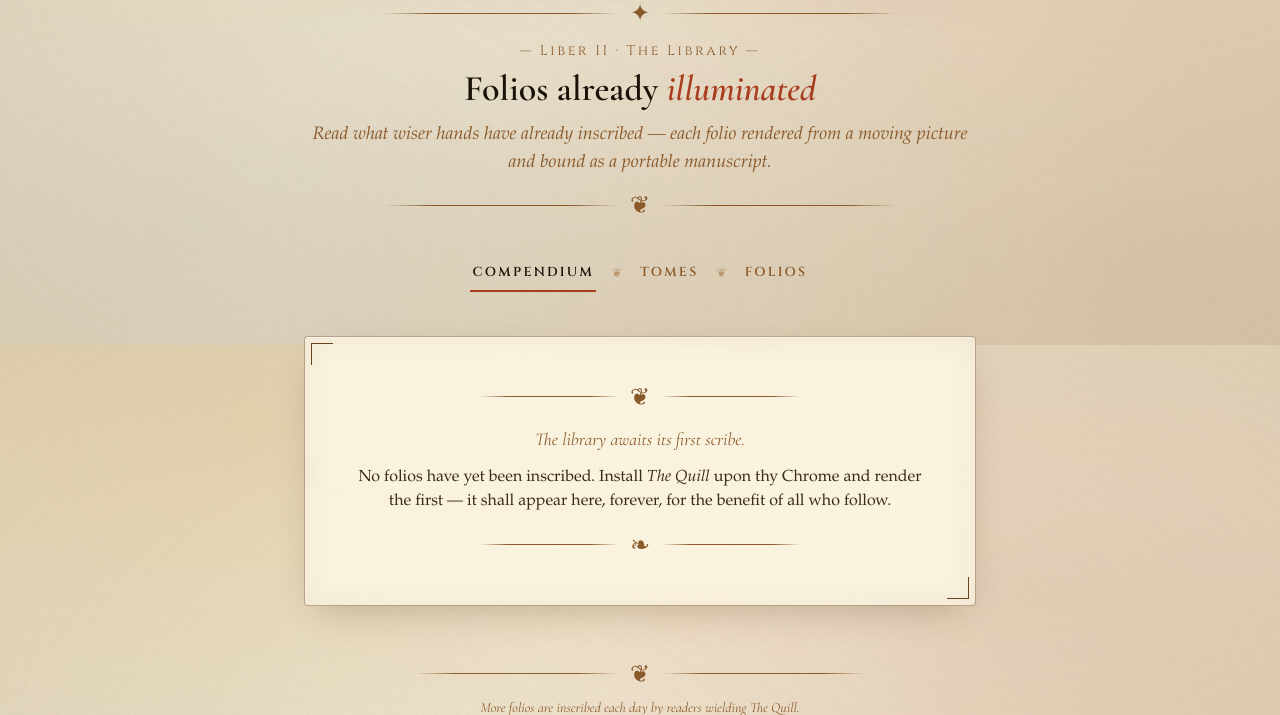
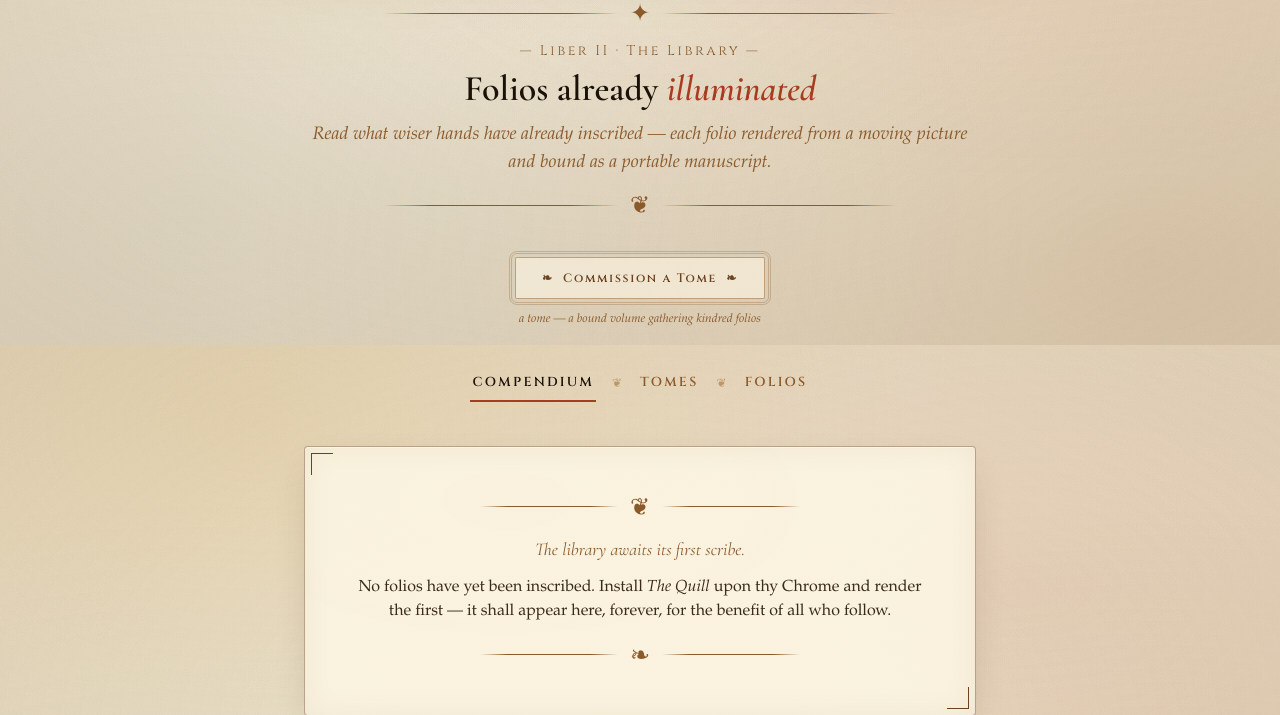
Before and after one commit to FarziBuilder/farzipedia, a FastAPI app: page / in a window 1280 px wide. Shown: the part 1255-1970 px from the top of the page. Run offline with FastAPI, Linux system fonts and the light colour scheme; some libraries are stand-ins or nearby versions; some web fonts are replaced.

Commit message:
Commission button leads; switcher and compendium sit beneath it
- The Commission a Tome button now opens the library, with the
  Compendium/Tomes/Folios switcher directly under it and the default
  Compendium view (all tomes + folios) beneath that
- The commission button stays visible on every view

Co-Authored-By: Claude Fable 5 <noreply@anthropic.com>

```diff
--- a/templates/index.html
+++ b/templates/index.html
@@ -224,7 +224,17 @@
         <div class="ornament-rule mt-4 max-w-lg mx-auto"><span class="fleuron">❦</span></div>
       </div>
 
-      <!-- =============== View switcher =============== -->
+      <!-- Commission a tome -->
+      <div class="text-center mb-10" id="commission-block">
+        <button onclick="farziNewRepo()" class="tome-found-btn">
+          ❧ &nbsp;Commission a Tome&nbsp; ❧
+        </button>
+        <p class="font-codex italic text-sepia-500 text-xs mt-3">
+          a tome — a bound volume gathering kindred folios
+        </p>
+      </div>
+
+      <!-- =============== View switcher (Compendium shows all, by default) =============== -->
       <div class="codex-tabs" role="tablist">
         <button type="button" class="codex-tab active" data-view="compendium" onclick="setView('compendium')">Compendium</button>
         <span class="codex-tab-sep" aria-hidden="true">❦</span>
@@ -234,16 +244,6 @@
       </div>
 
       {% if folios or shelves %}
-        <!-- Commission a tome (hidden on the Folios view) -->
-        <div class="text-center mb-12" id="commission-block">
-          <button onclick="farziNewRepo()" class="tome-found-btn">
-            ❧ &nbsp;Commission a Tome&nbsp; ❧
-          </button>
-          <p class="font-codex italic text-sepia-500 text-xs mt-3">
-            a tome — a bound volume gathering kindred folios
-          </p>
-        </div>
-
         <!-- =============== Tomes =============== -->
         {% for shelf in shelves %}
           <div class="mb-16 tome-shelf" id="repo-{{ shelf.id }}">
@@ -499,7 +499,6 @@
       b.classList.toggle('active', b.dataset.view === v));
     const show = (el, on) => { if (el) el.style.display = on ? '' : 'none'; };
     document.querySelectorAll('.tome-shelf').forEach(el => show(el, v !== 'folios'));
-    show(document.getElementById('commission-block'), v !== 'folios');
     show(document.getElementById('folios-section'), v !== 'tomes');
     show(document.getElementById('tomes-empty'), v === 'tomes');
     show(document.getElementById('folios-empty'), v === 'folios');
```
